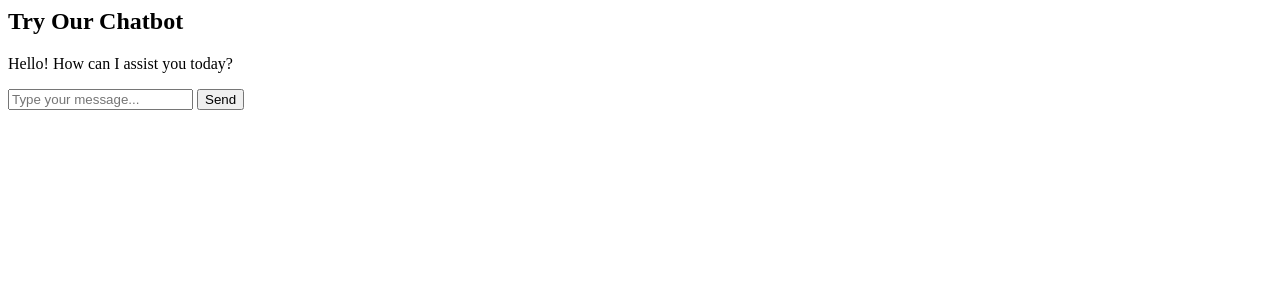
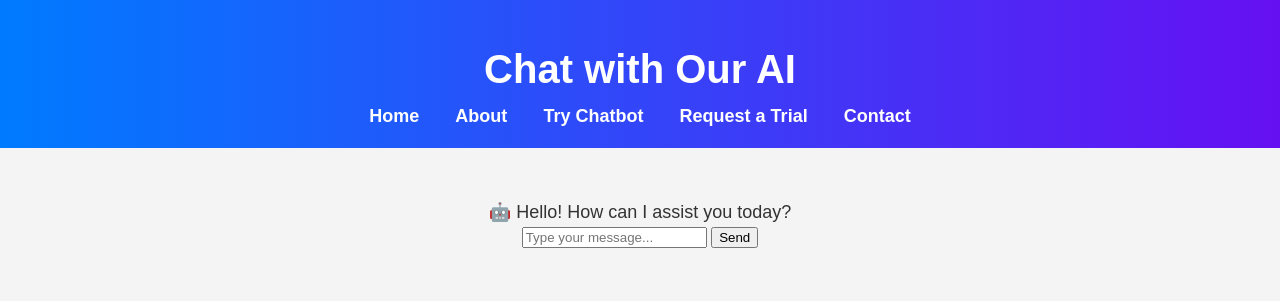
Before and after one commit to choepi/chatbot-website, a plain HTML site: page chatbot.html in a window 1280 px wide. Drawn offline with Linux system fonts and the light colour scheme.

Commit message:
Update chatbot.html

```diff
--- a/chatbot.html
+++ b/chatbot.html
@@ -1,19 +1,37 @@
-<h2>Try Our Chatbot</h2>
-<div class="chat-container">
-    <div id="chatbox"><p class="bot-message">Hello! How can I assist you today?</p></div>
-    <input type="text" id="userInput" placeholder="Type your message...">
-    <button onclick="sendMessage()">Send</button>
-</div>
+<!DOCTYPE html>
+<html lang="en">
+<head>
+    <meta charset="UTF-8">
+    <meta name="viewport" content="width=device-width, initial-scale=1.0">
+    <title>Try Our AI Chatbot</title>
+    <link rel="stylesheet" href="css/style.css">
+</head>
+<body>
 
-<script>
-async function sendMessage() {
-    let userInput = document.getElementById("userInput").value;
-    let response = await fetch("http://127.0.0.1:5000/chat", {
-        method: "POST",
-        headers: { "Content-Type": "application/json" },
-        body: JSON.stringify({ "message": userInput })
-    });
-    let result = await response.json();
-    document.getElementById("chatbox").innerHTML += `<p class='bot-message'>${result.response}</p>`;
-}
-</script>
+    <header>
+        <h1>Chat with Our AI</h1>
+        <nav>
+            <ul>
+                <li><a href="index.html">Home</a></li>
+                <li><a href="about.html">About</a></li>
+                <li><a href="chatbot.html">Try Chatbot</a></li>
+                <li><a href="register.html">Request a Trial</a></li>
+                <li><a href="contact.html">Contact</a></li>
+            </ul>
+        </nav>
+    </header>
+
+    <section class="chat-container">
+        <div class="chatbox" id="chatbox">
+            <p class="bot-message">🤖 Hello! How can I assist you today?</p>
+        </div>
+        <div class="chat-input">
+            <input type="text" id="userInput" placeholder="Type your message..." autocomplete="off">
+            <button onclick="sendMessage()">Send</button>
+        </div>
+    </section>
+
+    <script src="js/chatbot.js"></script>
+
+</body>
+</html>
```
